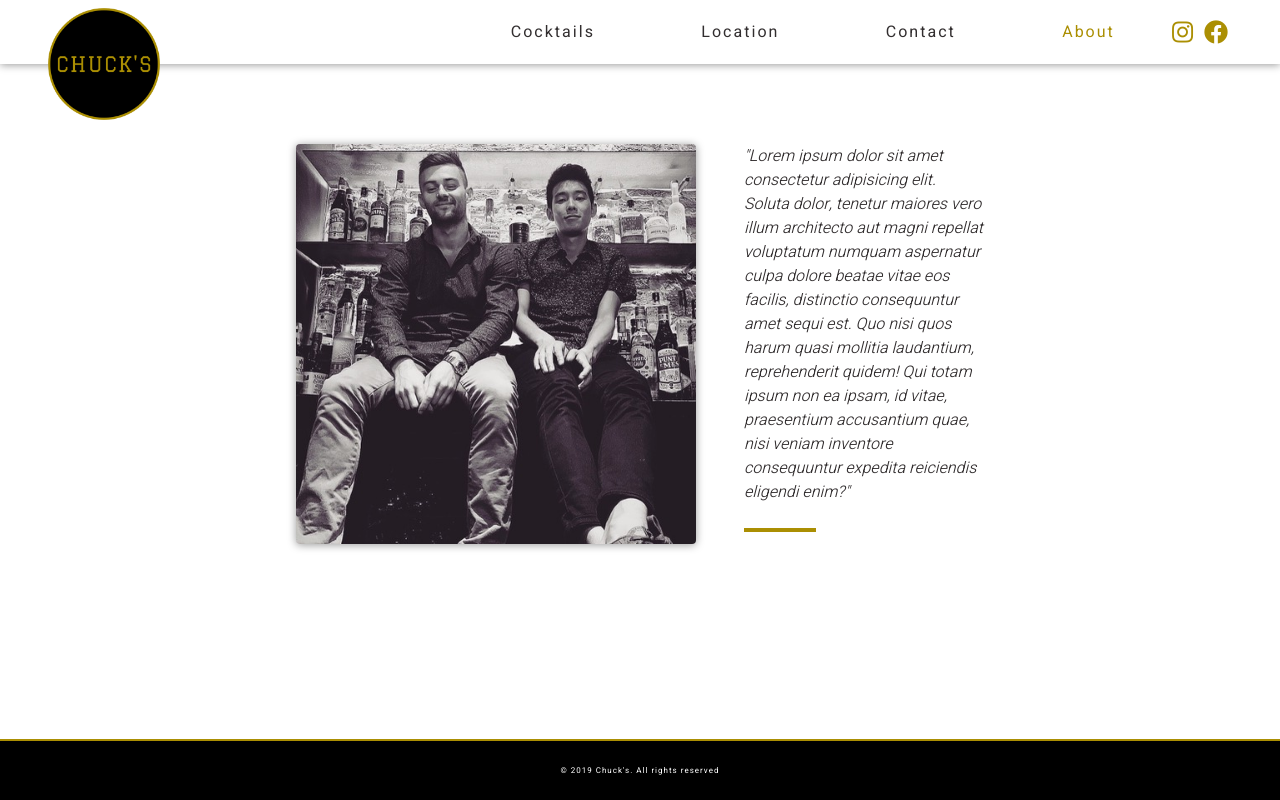
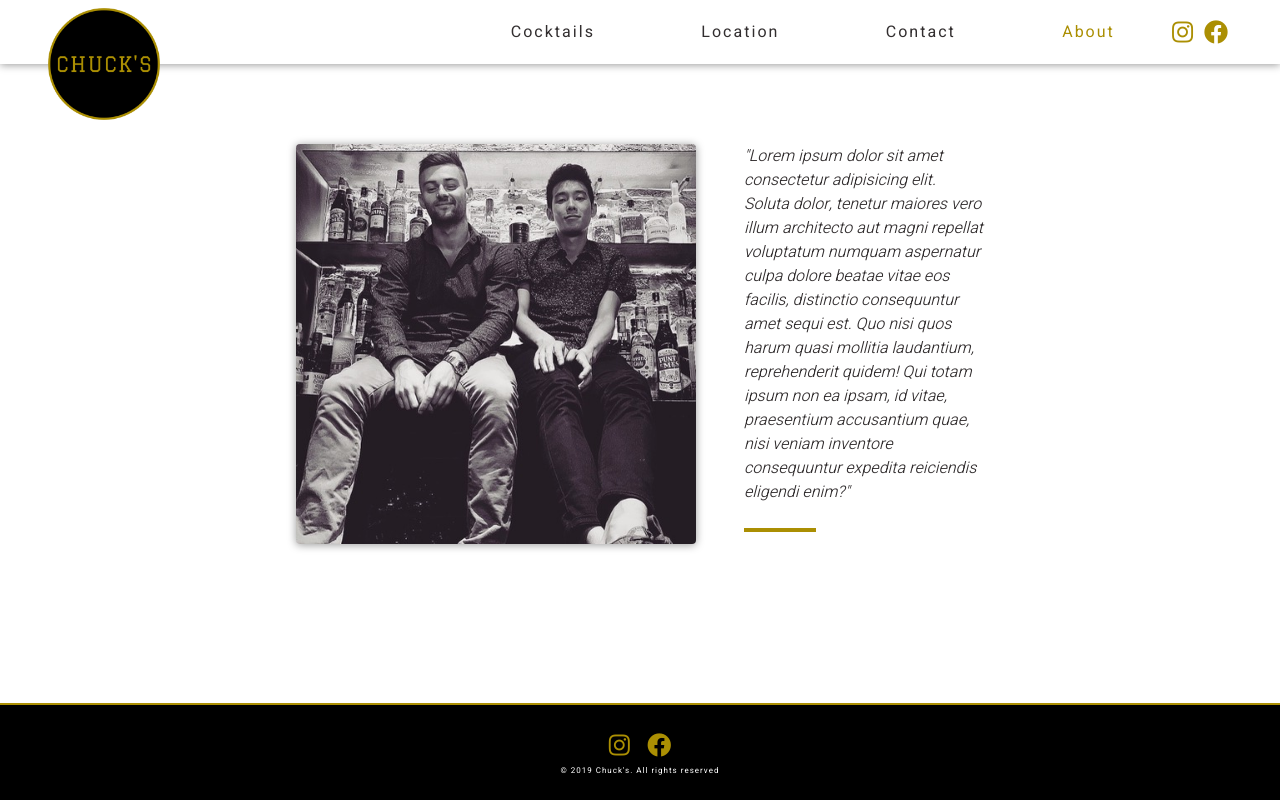
Before and after one commit to GiuseppeZeraschi/chucks, a Vue app: page /about in a window 1280 px wide. Built offline with nearby package versions, Linux system fonts and the light colour scheme.

Commit message:
refactored main footer

```diff
--- a/src/App.vue
+++ b/src/App.vue
@@ -18,10 +18,8 @@
         :router-links="routerLinks"
       ></mobile-nav>
     </transition>
-    <div v-if="!displayMobileNav">
-      <router-view class="v-router-view"/>
+      <router-view v-if="!displayMobileNav" class="v-router-view"/>
       <main-footer :social-links="socialLinks"></main-footer>
-    </div>
   </div>
 </template>
 
--- a/src/components/MainFooter.vue
+++ b/src/components/MainFooter.vue
@@ -1,5 +1,15 @@
 <template>
   <div class="v-footer">
+    <div class="v-footer__social-links u-margin-bottom-venus">
+      <a
+        :href="socialLink.href"
+        target="_blank"
+        v-for="(socialLink, index) in socialLinks"
+        :key="index"
+      >
+        <i :class="socialLink.iconClass" class="fab v-footer__social-link"></i>
+      </a>
+    </div>
     <div class="v-footer__copyright u-text-mars">&copy; 2019 Chuck's. All rights reserved</div>
   </div>
 </template>
@@ -18,17 +28,32 @@ export default {
 
 <style lang="scss">
 .v-footer {
+  align-items: center;
   background-color: $black;
   border-top: $border-gold;
   bottom: 0;
   color: $white;
+  display: flex;
+  flex-direction: column;
   padding: $earth;
   position: absolute;
-  text-align: center;
   width: 100%;
 
   @include lg {
     padding: $earth $uranus;
   }
+
+  &__social-links {
+    align-items: center;
+    display: flex;
+    justify-content: space-around;
+    width: $jupiter;
+  }
+
+  &__social-link {
+    color: $gold;
+    font-size: $earth;
+    padding: $mercury;
+  }
 }
 </style>
--- a/src/components/MobileNav.vue
+++ b/src/components/MobileNav.vue
@@ -1,7 +1,8 @@
 <template>
   <div class="v-mobile-nav">
+    <div class="u-margin-bottom-saturn"></div>
     <div class="v-mobile-nav__links">
-      <span
+      <div
         @click.prevent="$emit('linkClicked')"
         v-for="(routerLink, index) in routerLinks"
         :key="index"
@@ -11,18 +12,6 @@
           :to="routerLink.link"
           class="v-mobile-nav__link u-text-earth-title"
         >{{ routerLink.name }}</router-link>
-      </span>
-    </div>
-    <div class="v-mobile-nav__footer">
-      <div class="v-mobile-nav__footer-social-links">
-        <a
-          :href="socialLink.href"
-          target="_blank"
-          v-for="(socialLink, index) in socialLinks"
-          :key="index"
-        >
-          <i :class="socialLink.iconClass" class="fab v-mobile-nav__footer-social-link"></i>
-        </a>
       </div>
     </div>
   </div>
@@ -62,7 +51,7 @@ export default {
     display: flex;
     flex-direction: column;
     justify-content: center;
-    padding: $sun $neptune $neptune $neptune;
+    padding: $uranus $neptune $saturn $neptune;
   }
 
   &__link-wrapper {
--- a/src/styles/_utilities.scss
+++ b/src/styles/_utilities.scss
@@ -44,6 +44,10 @@
     margin-bottom: $mercury;
 }
 
+.u-margin-bottom-venus {
+    margin-bottom: $mercury;
+}
+
 .u-margin-bottom-earth {
     margin-bottom: $earth;
 }
```
